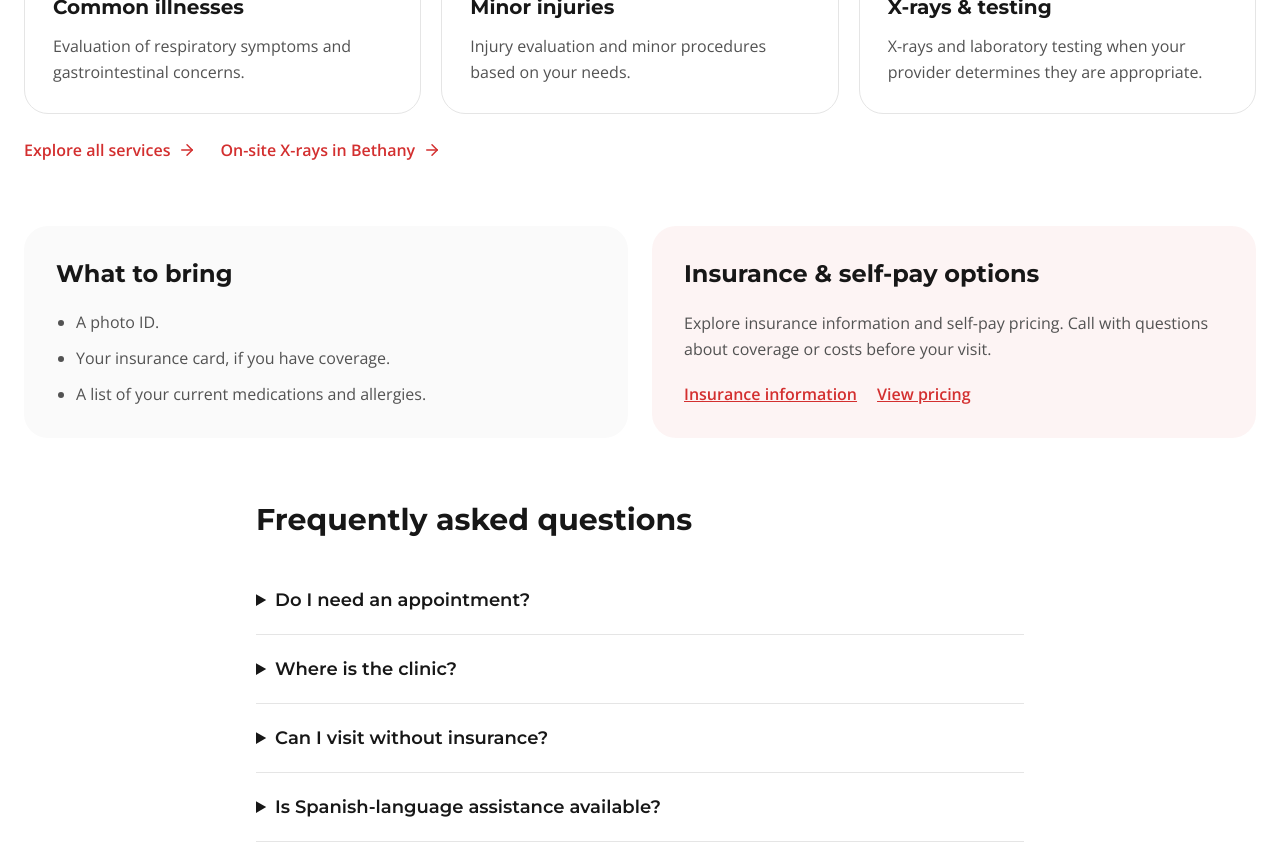
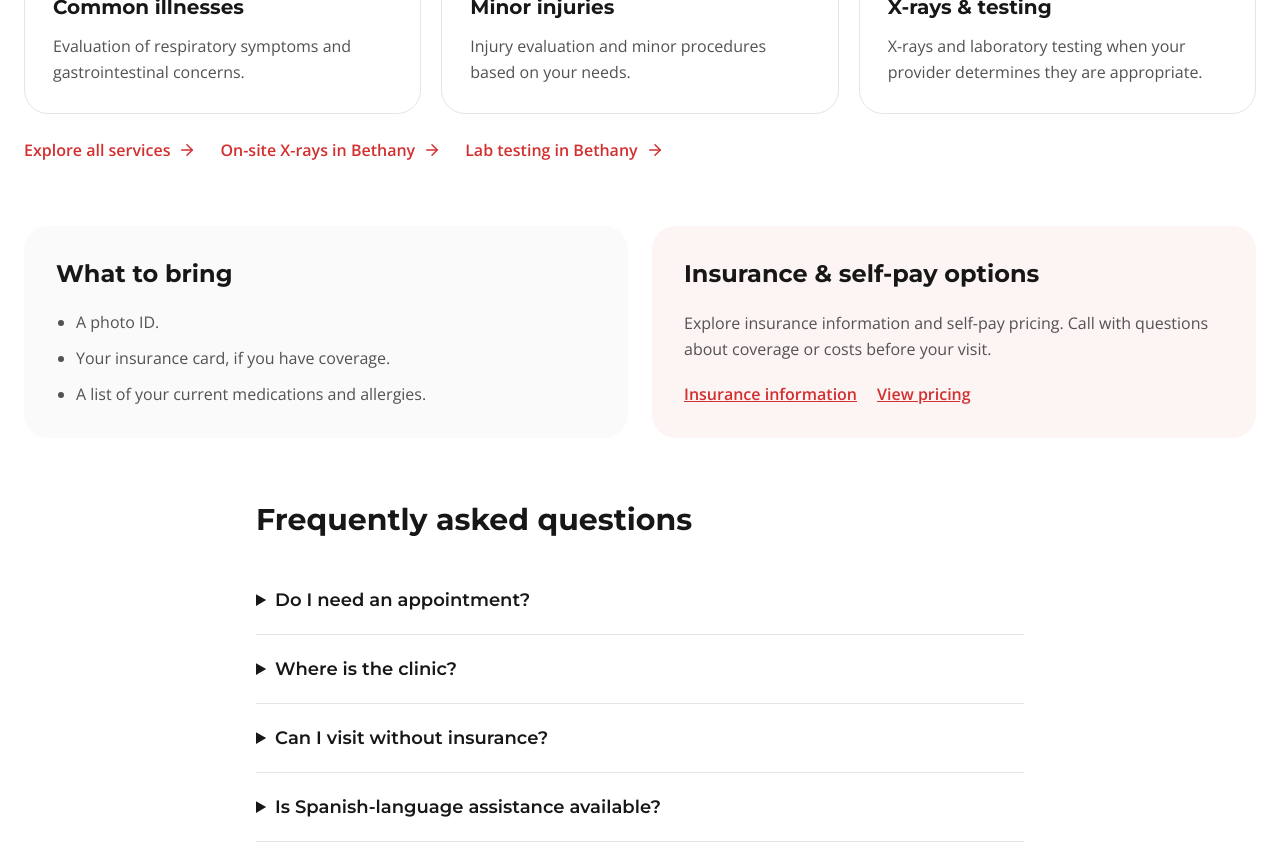
Before and after one commit to tlcwalkinclinic13-svg/TLC-Walkin-Clinic-Website, a React (Vite) app: page /urgent-care-bethany-ok in a window 1280 px wide. Shown: the part 900-1756 px from the top of the page. Built offline with nearby package versions, Linux system fonts and the light colour scheme.

Commit message:
Link urgent care page to lab testing

```diff
--- a/pages/UrgentCarePage.tsx
+++ b/pages/UrgentCarePage.tsx
@@ -41,7 +41,7 @@ export const UrgentCarePage: React.FC = () => {
           <div className="p-7 md:p-8"><h2 className="font-heading text-2xl font-bold mb-5">{copy.visit}</h2><p className="flex gap-3 mb-4"><MapPin className="shrink-0" aria-hidden="true" /><span>7900 NW 23rd St, Suite #1<br />Bethany, OK 73008</span></p><p className="flex gap-3 mb-3"><Clock className="shrink-0" aria-hidden="true" /><span>{copy.hours}</span></p><p className="text-neutral-300 text-sm leading-relaxed">{copy.closed}</p></div>
         </aside>
       </div>
-      <section className="mb-16"><h2 className="text-3xl font-heading font-bold mb-4">{copy.care}</h2><p className="text-neutral-600 mb-7 max-w-2xl">{copy.careIntro}</p><div className="grid md:grid-cols-3 gap-5">{copy.cards.map(([title, body]) => <article key={title} className="border border-neutral-200 rounded-3xl p-7"><Stethoscope className="text-primary mb-5" aria-hidden="true" /><h3 className="text-xl font-heading font-bold mb-3">{title}</h3><p className="text-neutral-600 leading-relaxed">{body}</p></article>)}</div><div className="flex flex-wrap gap-6 mt-6"><Link to="/services" className="inline-flex items-center gap-2 text-primary font-semibold hover:underline">{copy.services}<ArrowRight size={18} aria-hidden="true" /></Link><Link to="/x-ray-bethany-ok" className="inline-flex items-center gap-2 text-primary font-semibold hover:underline">{es ? 'Radiografías en Bethany' : 'On-site X-rays in Bethany'}<ArrowRight size={18} aria-hidden="true" /></Link></div></section>
+      <section className="mb-16"><h2 className="text-3xl font-heading font-bold mb-4">{copy.care}</h2><p className="text-neutral-600 mb-7 max-w-2xl">{copy.careIntro}</p><div className="grid md:grid-cols-3 gap-5">{copy.cards.map(([title, body]) => <article key={title} className="border border-neutral-200 rounded-3xl p-7"><Stethoscope className="text-primary mb-5" aria-hidden="true" /><h3 className="text-xl font-heading font-bold mb-3">{title}</h3><p className="text-neutral-600 leading-relaxed">{body}</p></article>)}</div><div className="flex flex-wrap gap-6 mt-6"><Link to="/services" className="inline-flex items-center gap-2 text-primary font-semibold hover:underline">{copy.services}<ArrowRight size={18} aria-hidden="true" /></Link><Link to="/x-ray-bethany-ok" className="inline-flex items-center gap-2 text-primary font-semibold hover:underline">{es ? 'Radiografías en Bethany' : 'On-site X-rays in Bethany'}<ArrowRight size={18} aria-hidden="true" /></Link><Link to="/lab-testing-bethany-ok" className="inline-flex items-center gap-2 text-primary font-semibold hover:underline">{es ? 'Pruebas de laboratorio' : 'Lab testing in Bethany'}<ArrowRight size={18} aria-hidden="true" /></Link></div></section>
       <div className="grid md:grid-cols-2 gap-6 mb-16"><section className="rounded-3xl bg-neutral-50 p-8"><h2 className="text-2xl font-heading font-bold mb-5">{copy.prepare}</h2><ul className="list-disc pl-5 space-y-3 text-neutral-600">{copy.items.map(item => <li key={item}>{item}</li>)}</ul></section><section className="rounded-3xl bg-primary/5 p-8"><h2 className="text-2xl font-heading font-bold mb-5">{copy.payment}</h2><p className="text-neutral-600 leading-relaxed mb-5">{copy.paymentText}</p><div className="flex flex-wrap gap-5"><Link to="/insurance" className="text-primary font-semibold underline">{copy.insurance}</Link><Link to="/pricing" className="text-primary font-semibold underline">{copy.pricing}</Link></div></section></div>
       <section className="max-w-3xl mx-auto"><h2 className="font-heading text-3xl font-bold mb-7">{copy.faq}</h2>{copy.questions.map(([question, answer]) => <details key={question} className="border-b border-neutral-200 py-5"><summary className="cursor-pointer font-heading font-semibold text-lg focus-visible:outline-primary">{question}</summary><p className="text-neutral-600 leading-relaxed mt-4">{answer}</p></details>)}</section>
     </div>
```
